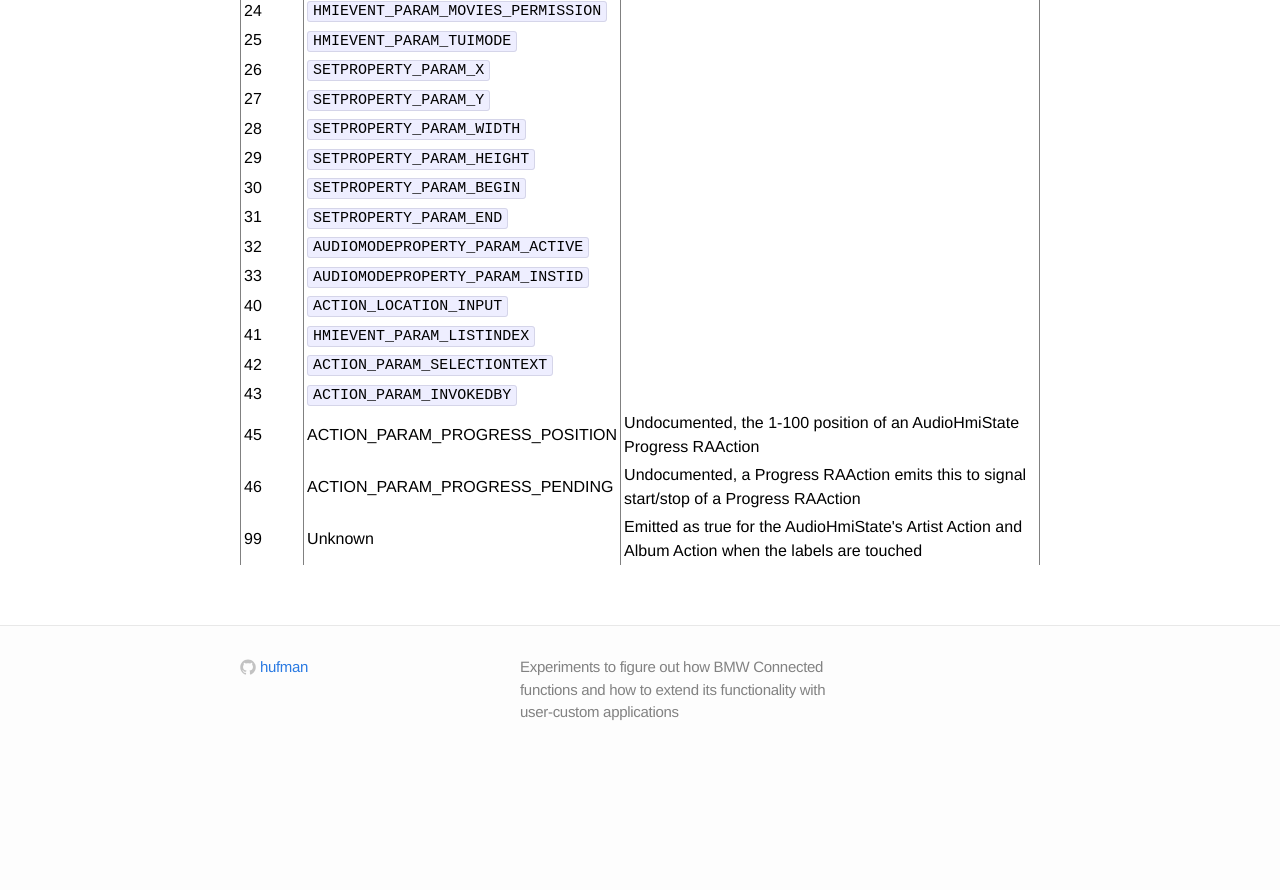
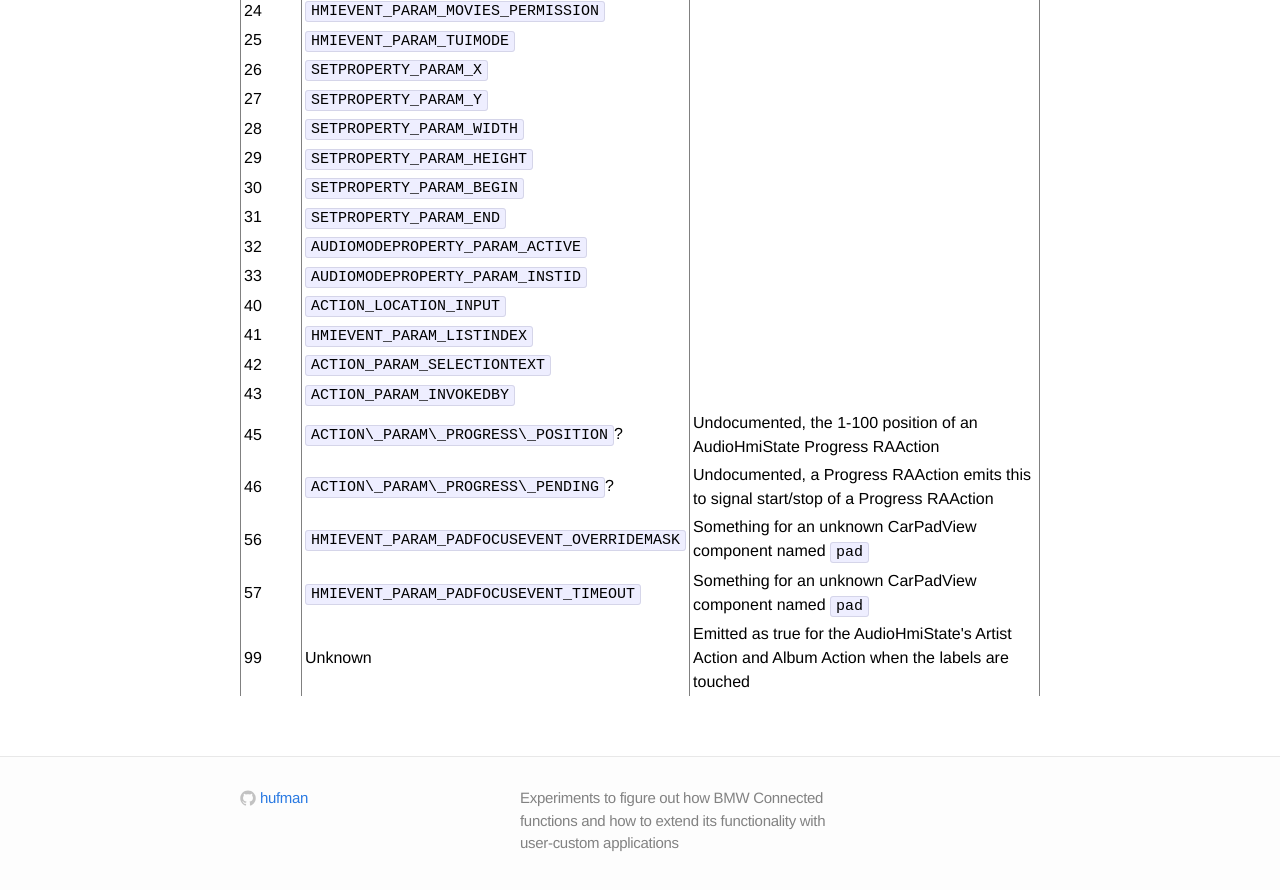
Before and after one commit to BimmerGestalt/BMWConnectedAnalysis, a Jekyll site: the page built from docs/rhmi-events.md, in a window 1280 px wide and 900 px high, scrolled down 3704 px. Shown: the top 890 px of the window. Built offline with Jekyll 4.4.1, drawn with Linux system fonts in a browser that asks for light colours; before the commit the page ends 4473 px from its top, so only the background shows below that.

Commit message:
Documents some new HMI Event Parameters

```diff
--- a/docs/rhmi-events.md
+++ b/docs/rhmi-events.md
@@ -124,6 +124,8 @@ HMIEvent parameters can also be found in triggerHMIEvent calls.
 | 41 | `HMIEVENT_PARAM_LISTINDEX` | |
 | 42 | `ACTION_PARAM_SELECTIONTEXT` | |
 | 43 | `ACTION_PARAM_INVOKEDBY` | |
-| 45 | ACTION\_PARAM\_PROGRESS\_POSITION | Undocumented, the 1-100 position of an AudioHmiState Progress RAAction |
-| 46 | ACTION\_PARAM\_PROGRESS\_PENDING | Undocumented, a Progress RAAction emits this to signal start/stop of a Progress RAAction |
+| 45 | `ACTION\_PARAM\_PROGRESS\_POSITION`? | Undocumented, the 1-100 position of an AudioHmiState Progress RAAction |
+| 46 | `ACTION\_PARAM\_PROGRESS\_PENDING`? | Undocumented, a Progress RAAction emits this to signal start/stop of a Progress RAAction |
+| 56 | `HMIEVENT_PARAM_PADFOCUSEVENT_OVERRIDEMASK` | Something for an unknown CarPadView component named `pad` |
+| 57 | `HMIEVENT_PARAM_PADFOCUSEVENT_TIMEOUT` | Something for an unknown CarPadView component named `pad` |
 | 99 | Unknown | Emitted as true for the AudioHmiState's Artist Action and Album Action when the labels are touched |
```
